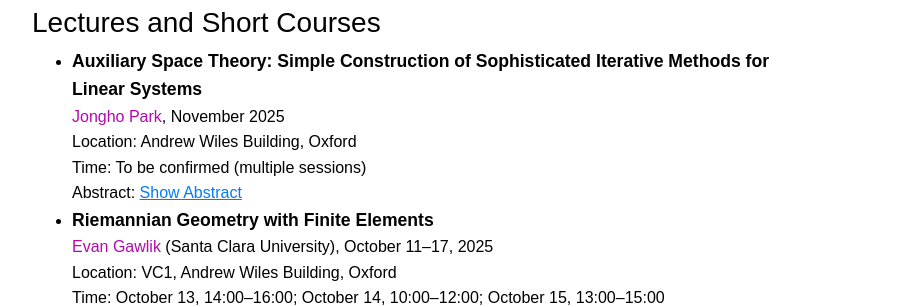
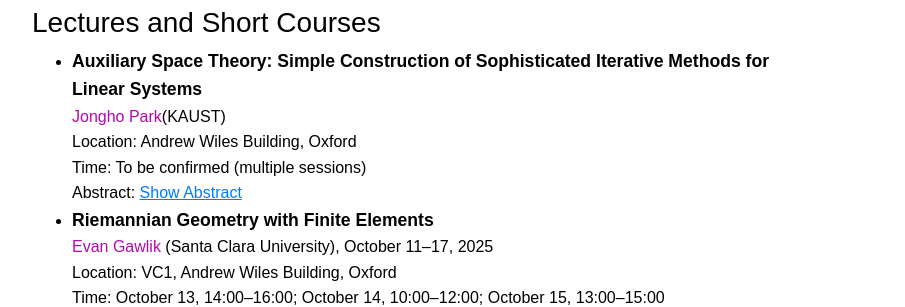
Before and after one commit to kaibohu/kaibohu.github.io, a Jekyll site: the page built from _pages/GeoFEM.md, in a window 1280 px wide and 900 px high. Shown: the part 438-745 px from the top of the window, without its empty margins (223-1128 px from the left). Built offline with Jekyll 4.4.1, drawn with Linux system fonts in a browser that asks for light colours; comment, search, counter and statistics services are not loaded; a style sheet for code colours, icons or effects is not loaded.

Commit message:
Update GeoFEM.md

```diff
--- a/_pages/GeoFEM.md
+++ b/_pages/GeoFEM.md
@@ -54,7 +54,7 @@
     <ul>
         <li>
             <span class="lecture-title">Auxiliary Space Theory: Simple Construction of Sophisticated Iterative Methods for Linear Systems</span><br>
-            <a href="https://sites.google.com/view/jonghopark">Jongho Park</a>, November 2025<br>
+            <a href="https://sites.google.com/view/jonghopark">Jongho Park</a>(KAUST)<br>
             <strong>Location:</strong> Andrew Wiles Building, Oxford<br>
             <strong>Time:</strong> To be confirmed (multiple sessions)<br>
             <strong>Abstract:</strong> <span class="toggle-abstract" onclick="toggleAbstract('abstract4')">Show Abstract</span>
```
